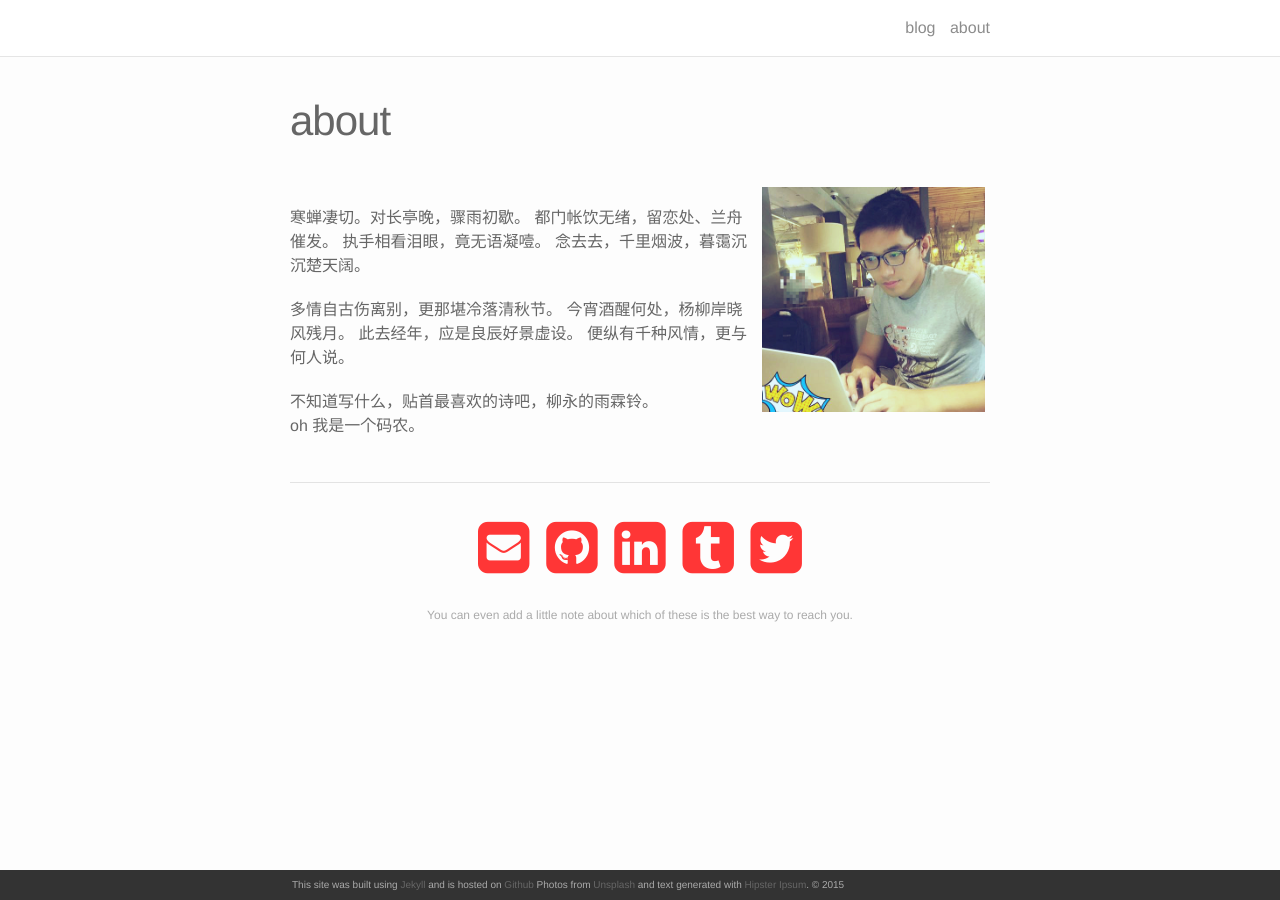
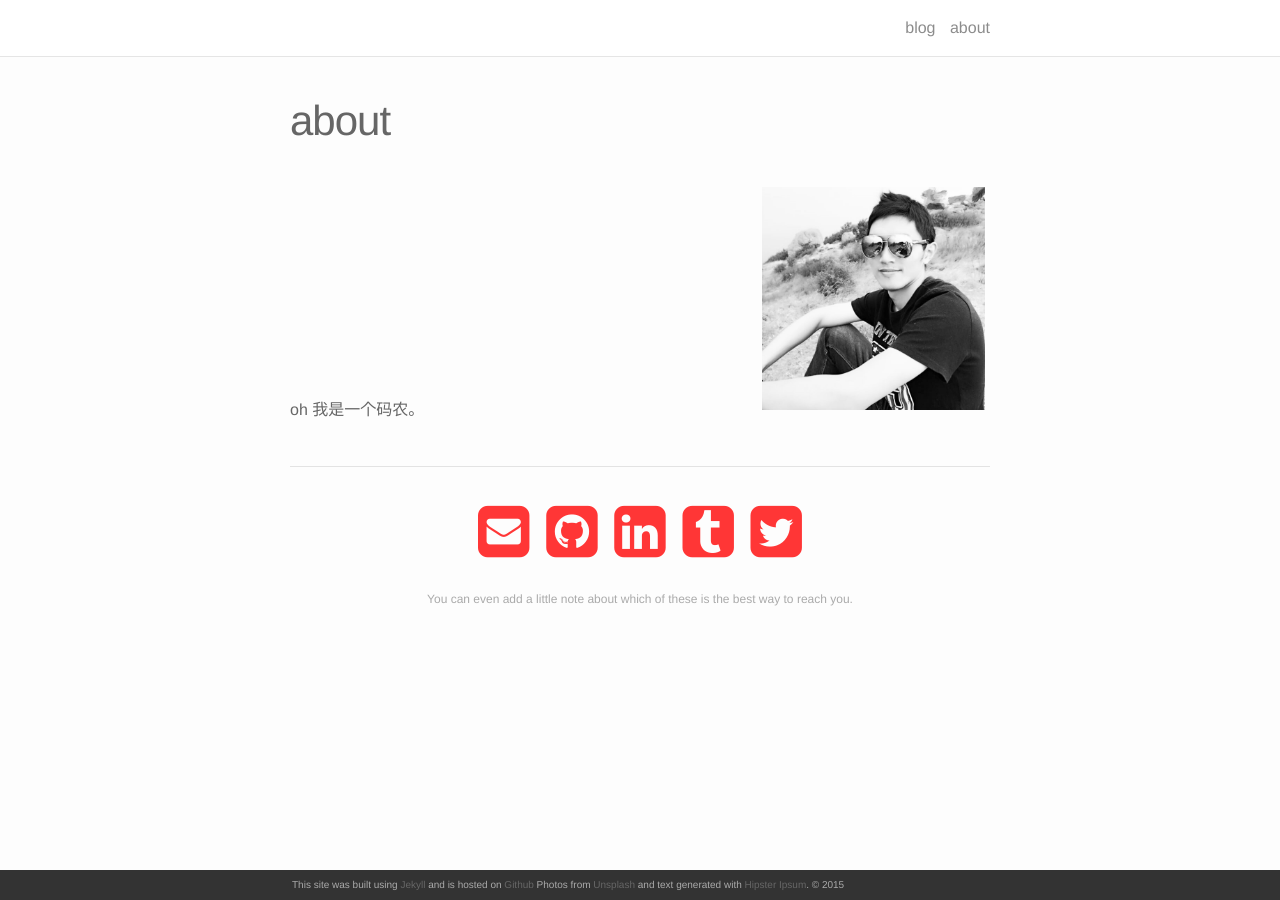
Before and after one commit to bournex/bournex.github.io, a Jekyll site: the page built from about.md, in a window 1280 px wide. Built offline with Jekyll 4.4.1, drawn with Linux system fonts in a browser that asks for light colours; nearby versions of some CDN libraries.

Commit message:
new post about boost.asio.error, change avatar

```diff
--- a/_posts/2016-07-03-title.markdown
+++ b/_posts/2016-07-03-title.markdown
@@ -74,6 +74,6 @@ void f2(const complex& x, const complex& y)	// with references
 }
 {% endhighlight %}
 
-BJ老爷子为C++添加引用的原因真是令人感动。
+一个主要目的就是，希望使用者在想达到指针型参数效果的同时，又不用重载一个指针类型的函数。所以对使用者来说，除了书写上的不同外，传参、多态等特性都可以用引用代替指针来实现。
 
 以上。
--- a/about.md
+++ b/about.md
@@ -7,17 +7,8 @@ permalink: /about/
 <img class="col one right" src="/img/prof_pic.jpg">
 
 <br/>
-寒蝉凄切。对长亭晚，骤雨初歇。
-都门帐饮无绪，留恋处、兰舟催发。
-执手相看泪眼，竟无语凝噎。
-念去去，千里烟波，暮霭沉沉楚天阔。
-
-多情自古伤离别，更那堪冷落清秋节。
-今宵酒醒何处，杨柳岸晓风残月。
-此去经年，应是良辰好景虚设。
-便纵有千种风情，更与何人说。
-
-不知道写什么，贴首最喜欢的诗吧，柳永的雨霖铃。<br/>
+<br/>
+<br/><br/><br/><br/><br/><br/><br/>
 oh 我是一个码农。
 <br/><br/>
 <hr/>
```
Also changed, not shown: _posts/2016-07-02-title.markdown (+12 -12 lines), _posts/2016-08-04-title.markdown (added, +56 -0 lines), img/prof_pic.jpg.
